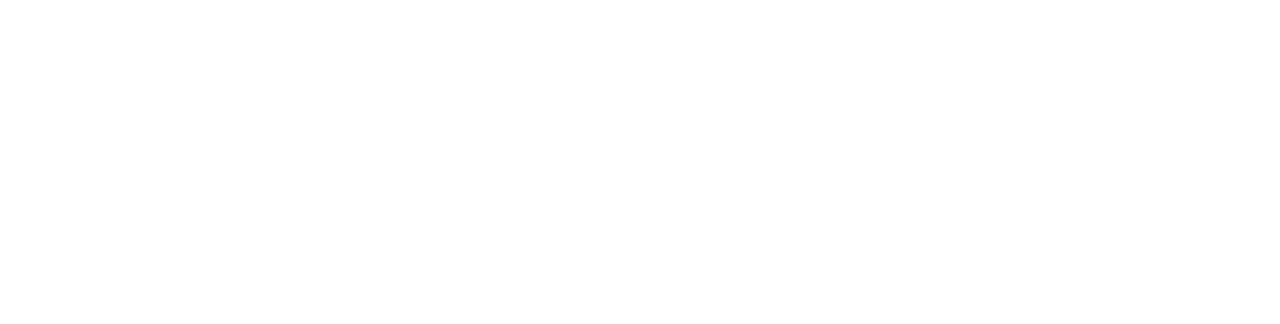
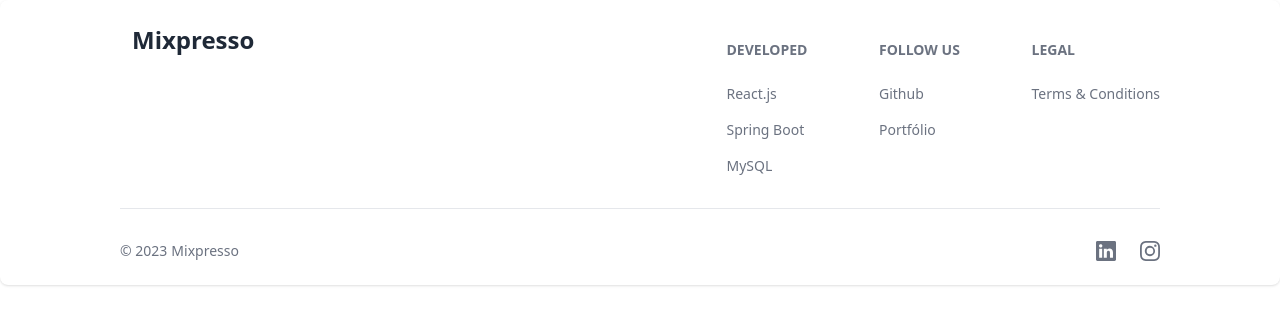
Before and after one commit to igoraugustobrz/Mixpresso, a React (Vite) app in the folder mixpresso-web/: page /home in a window 1280 px wide. Before the commit this address had no page. Shown: the top 324 px of the page. Built offline with nearby package versions, Linux system fonts and the light colour scheme.

Commit message:
feat: componente Footer adicionado

```diff
--- a/mixpresso-web/src/App.jsx
+++ b/mixpresso-web/src/App.jsx
@@ -1,5 +1,6 @@
 import GetStarted from "./pages/GetStarted"
 import { BrowserRouter, Route, Routes } from "react-router-dom"
+import Home from "./pages/Home"
 
 function App() {
 
@@ -8,6 +9,7 @@ function App() {
       <BrowserRouter>
         <Routes>
           <Route path="/" element={<GetStarted />} />
+          <Route path="/home" element={<Home />} />
         </Routes>
       </BrowserRouter>
     </>
--- /dev/null
+++ b/mixpresso-web/src/components/Footer/FooterDefault.jsx
@@ -0,0 +1,103 @@
+'use client';
+
+import { Footer } from "flowbite-react";
+import { BsLinkedin, BsInstagram, BsDiscord } from 'react-icons/bs';
+
+const FooterDefault = () => {
+    return (
+        <>
+
+            <Footer container>
+                <div className="container mx-auto">
+                    <div className="w-full">
+                        <div className="grid w-full justify-between sm:flex sm:justify-between md:flex md:grid-cols-1">
+                            <div>
+                                <Footer.Brand
+                                    href="#"
+                                    name="Mixpresso"
+                                />
+                            </div>
+                            <div className="grid grid-cols-2 gap-8 sm:mt-4 sm:grid-cols-3 sm:gap-6">
+                                <div>
+                                    <Footer.Title title="Developed" />
+                                    <Footer.LinkGroup col>
+                                        <Footer.Link
+                                            className="hover:text-yellow-500 dark:hover:text-yellow-500"
+                                        >
+                                            React.js
+                                        </Footer.Link>
+                                        <Footer.Link
+                                            className="hover:text-yellow-500 dark:hover:text-yellow-500"
+                                        >
+                                            Spring Boot
+                                        </Footer.Link>
+                                        <Footer.Link
+                                            className="hover:text-yellow-500 dark:hover:text-yellow-500"
+                                        >
+                                            MySQL
+                                        </Footer.Link>
+                                    </Footer.LinkGroup>
+                                </div>
+                                <div>
+                                    <Footer.Title title="Follow us" />
+                                    <Footer.LinkGroup col>
+                                        <Footer.Link
+                                            href="https://github.com/igoraugustobrz"
+                                            target="_blank"
+                                            className="hover:text-yellow-500 dark:hover:text-yellow-500"
+                                        >
+                                            Github
+                                        </Footer.Link>
+                                        <Footer.Link
+                                            href="https://iaugusto.vercel.app/"
+                                            target="_blank"
+                                            className="hover:text-yellow-500 dark:hover:text-yellow-500"
+                                        >
+                                            Portfólio
+                                        </Footer.Link>
+                                    </Footer.LinkGroup>
+                                </div>
+                                <div>
+                                    <Footer.Title title="Legal" />
+                                    <Footer.LinkGroup col>
+                                        <Footer.Link
+                                            href="https://github.com/igoraugustobrz/Mixpresso"
+                                            target="_blank"
+                                            className="hover:text-yellow-500 dark:hover:text-yellow-500"
+                                        >
+                                            Terms & Conditions
+                                        </Footer.Link>
+                                    </Footer.LinkGroup>
+                                </div>
+                            </div>
+                        </div>
+                        <Footer.Divider />
+                        <div className="w-full sm:flex sm:items-center sm:justify-between">
+                            <Footer.Copyright
+                                by="Mixpresso"
+                                href="#"
+                                year={2023}
+
+                            />
+                            <div className="mt-4 flex space-x-6 sm:mt-0 sm:justify-center">
+                                <Footer.Icon
+                                    href="https://www.linkedin.com/in/igorbrz/"
+                                    target="_blank"
+                                    icon={BsLinkedin}
+                                />
+                                <Footer.Icon
+                                    href="https://www.instagram.com/iaugusto__/"
+                                    target="_blank"
+                                    icon={BsInstagram}
+                                />
+                            </div>
+                        </div>
+                    </div>
+                </div >
+            </Footer >
+
+        </>
+    )
+}
+
+export default FooterDefault;
--- a/mixpresso-web/src/index.css
+++ b/mixpresso-web/src/index.css
@@ -3,9 +3,14 @@
 @tailwind utilities;
 
 @layer components {
+  /* Home */
+  .container {
+    @apply max-w-[300px] sm:max-w-xl md:max-w-[840px] lg:max-w-[940px] xl:max-w-[1040px] 2xl:max-w-[1040px];
+  }
+
   /* GetStarted */
   .content {
-    @apply absolute bottom-0 left-0 w-screen z-10;
+    @apply absolute -bottom-0 left-0 w-screen z-10;
   }
 
   .content-inner {
@@ -19,4 +24,8 @@
   .sub-text {
     @apply max-w-[80%] mx-auto font-sora text-center text-sm text-[#A9A9A9] py-4;
   }
+
+  img {
+    @apply w-full h-full;
+  }
 }
--- a/mixpresso-web/src/pages/GetStarted.jsx
+++ b/mixpresso-web/src/pages/GetStarted.jsx
@@ -10,7 +10,7 @@ const GetStarted = () => {
             <div className='relative w-full h-screen sm:h-full'>
                 <div className='block sm:hidden'>
                     <img
-                        className='w-full h-90vh'
+                        className='w-full h-[90vh]'
                         src={homeMobile}
                         alt="Home"
                     />
@@ -39,7 +39,7 @@ const GetStarted = () => {
                             <Button
                                 size="sm"
                                 className='mx-auto px-10 sm:px-20 sm:text-9xl sm:py-2'
-                                color="warning"
+                                color='warning'
                             >
                                 Vamos lá!
                             </Button>
--- /dev/null
+++ b/mixpresso-web/src/pages/Home.jsx
@@ -0,0 +1,11 @@
+import FooterDefault from "../components/Footer/FooterDefault";
+
+const Home = () => {
+    return (
+        <>
+            <FooterDefault />
+        </>
+    )
+}
+
+export default Home;
--- a/mixpresso-web/tailwind.config.js
+++ b/mixpresso-web/tailwind.config.js
@@ -1,6 +1,7 @@
 /* prettier-ignore */
 /** @type {import('tailwindcss').Config} */
 export default {
+  darkMode: 'media',
   content: [
     "./index.html",
     "./src/**/*.{js,ts,jsx,tsx}",
@@ -8,6 +9,9 @@ export default {
   ],
   theme: {
     extend: {
+      colors: {
+        'reddish-brown-400': '#C67C4E',
+      },
       fontFamily: {
         'sora': ['Sora', 'Arial', 'Times New Roman'],
       },
```
